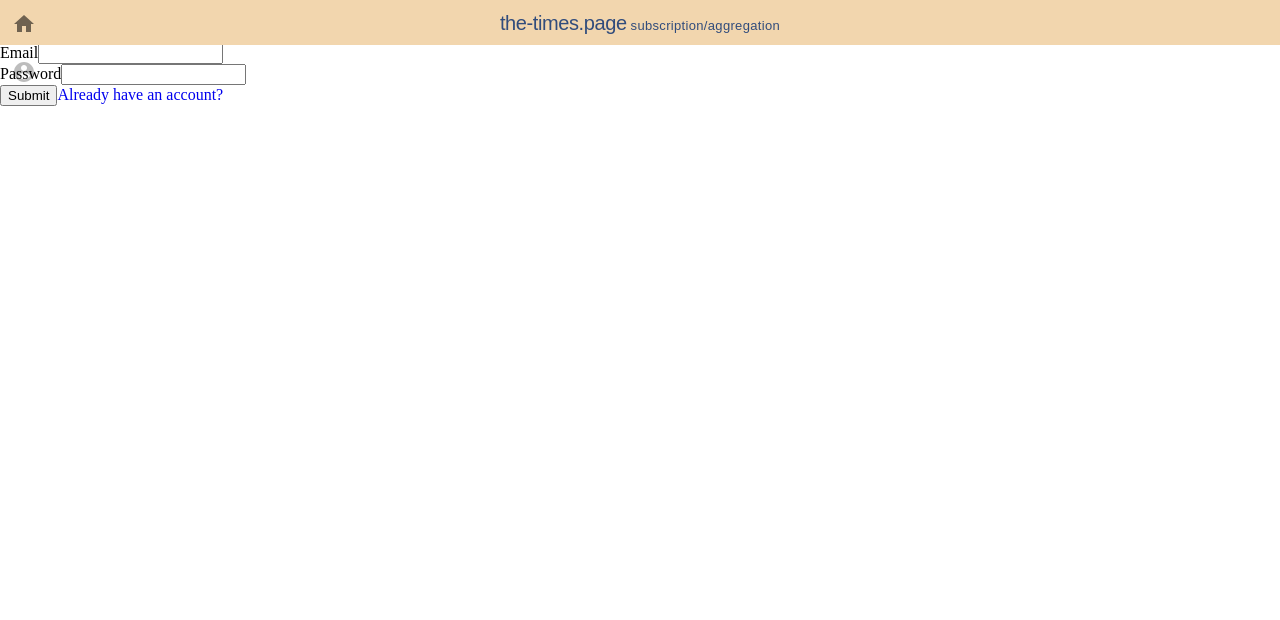
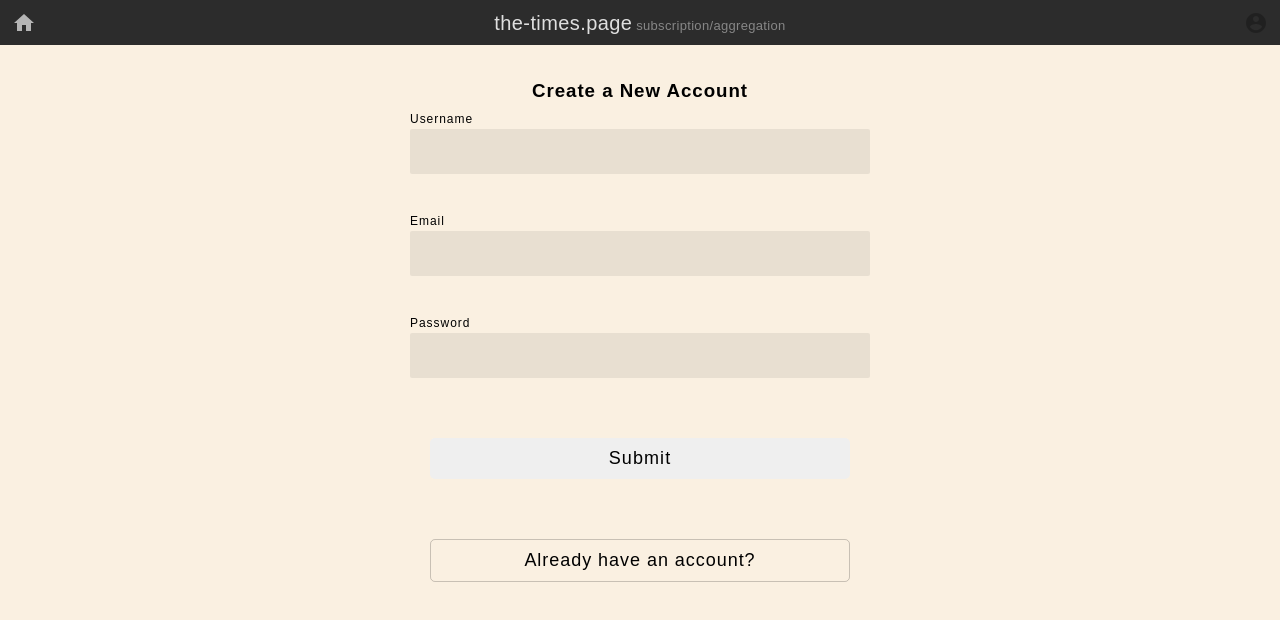
Before and after one commit to MisterPea/NYTimes-Aggregator, a React app in the folder frontend/: page /sign-up in a window 1280 px wide. Shown: the top 620 px of the page. Built offline with nearby package versions, Linux system fonts and the light colour scheme; no server answers; a web font is replaced by a local one.

Commit message:
Styles added and rejiggered

```diff
--- a/frontend/style/global_resets.scss
+++ b/frontend/style/global_resets.scss
@@ -1,5 +1,4 @@
 body {
-    background-color: #FFF;
     padding: 0;
     margin:0;
 }
--- a/frontend/style/mixins.scss
+++ b/frontend/style/mixins.scss
@@ -1,63 +1,21 @@
 @import url("https://use.typekit.net/ire3pav.css");
+
+@mixin visually-hidden {
+  position: absolute;
+      overflow: hidden;
+      clip: rect(0 0 0 0);
+      height: 1px;
+      width: 1px;
+      margin: -1px;
+      padding: 0;
+      border: 0;
+}
 
 @mixin bold-serif {
   font-family: bely-display, sans-serif;
   font-style: normal;
   font-weight: 400;
   letter-spacing: 0.075rem;
-}
-@mixin regular-serif {
-  ont-family: bely, serif;
-  font-weight: 400;
-  font-style: normal;
-}
-
-@mixin regular-bold-serif {
-  ont-family: bely, serif;
-  font-weight: 700;
-  font-style: normal;
-}
-
-@mixin regular-san-serif {
-  font-family: quasimoda, sans-serif;
-  font-weight: 300;
-  font-style: normal;
-}
-
-@mixin regular-san-serif-demi {
-  font-family: quasimoda, sans-serif;
-  font-weight: 600;
-  font-style: normal;
-}
-
-@mixin regular-san-serif-medium {
-  font-family: quasimoda, sans-serif;
-  font-weight: 500;
-  font-style: normal;
-}
-
-@mixin bold-san-serif-italic {
-  font-family: quasimoda, sans-serif;
-  font-weight: 700;
-  font-style: italic;
-}
-
-@mixin regular-cronos {
-  font-family: cronos-pro, sans-serif;
-  font-weight: 400;
-  font-style: normal;
-}
-
-@mixin regular-cronos-light {
-  font-family: cronos-pro, sans-serif;
-  font-weight: 300;
-  font-style: normal;
-}
-
-@mixin regular-cronos-bold {
-  font-family: cronos-pro-caption, sans-serif;
-  font-weight: 600;
-  font-style: normal;
 }
 
 @mixin neue-haas-bold {
--- a/frontend/style/modal_subscription_style.scss
+++ b/frontend/style/modal_subscription_style.scss
@@ -1,39 +1,85 @@
 @import "./mixins.scss";
 
 .modal-wrapper {
-    // // position: fixed;
-    // background-color:rgba(255, 255, 255, 0.9);
-    // z-index: 10;
-    // height: 100%;
-    // width:100%;
-    // top:0;
-    // backdrop-filter: blur(3px);
+  display: flex;
+  flex-direction: column;
+  align-items: center;
   padding: 20px 20px;
 }
 
-MuiDialog-container.MuiDialog-scrollPaper {
-   background-color:rgba(255, 255, 255, 0.9);
+.modal-check-text {
+  @include neue-haas-light;
+  display: block;
+  padding-left: 15px;
+  text-indent: -25px;
+  cursor: pointer;
+  .visually-hidden {
+    @include visually-hidden;
+  }
+  .modal-checkmark {
+    display: inline-block;
+    position: relative;
+    height: 15px;
+    width: 15px;
+    background: rgb(235, 228, 221);
+    border-radius: 2px;
+    vertical-align: middle;
+    margin-right: 10px;
+    margin-bottom: 5px;
+    transition: background-color 200ms cubic-bezier(0.77, 0.82, 0.21, 0.96);
+  }
+
+  .modal-checkmark::after {
+    content: "";
+    position: absolute;
+    width: 7px;
+    height: 11px;
+    border-right: 0 solid #fff;
+    border-bottom: 0 solid #fff;
+    border-radius: 1px;
+    left: 4px;
+    top: 1px;
+    transform: rotate(45deg);
+    z-index: 1;
+    transition: border-width 100ms cubic-bezier(0.77, 0.82, 0.21, 0.96);
+  }
+
+  input:checked {
+    ~ .modal-checkmark::after {
+      border-width: 3px;
+    }
+    ~ .modal-checkmark {
+      background-color: rgb(82, 165, 82);
+    }
+    ~ .label-text {
+      color: green;
+    }
+  }
+}
+.front-label {
+  padding-right: 10px;
 }
 
 .modal-close-button {
-    float: right;
+  position: absolute;
+  top: 5px;
+  right: 5px;
+  // float: right;
   cursor: pointer;
   color: red;
 }
 
 .modal-cta {
-    padding-bottom: 20px;
-    @include regular-san-serif-demi;
+    position: absolute;
+  padding-bottom: 18px;
+  @include neue-haas-bold;
 }
 
 .modal-headline {
+padding-top: 10px;
   padding-bottom: 20px;
   font-size: 25px;
   letter-spacing: -0.01em;
   line-height: 30px;
-    @include bold-san-serif-italic;
+  @include neue-haas-bold;
 }
-
-.modal-check-text {
-    @include regular-san-serif;
-}
--- a/frontend/style/style_main.scss
+++ b/frontend/style/style_main.scss
@@ -1,39 +1,67 @@
 @use "./global_resets.scss";
 @use "./modal_subscription_style.scss";
 @import "./mixins.scss";
+
+body {
+  background-color: rgb(250, 240, 225);
+}
 
 #root {
   display: flex;
   flex-direction: column;
 }
 
-
 // **************************************** //
 // ************ NavBar / Menu ************* //
 // **************************************** //
 
 .navbar-wrapper {
-    width:100%;
-    background-color: rgb(242,214,174);
+  width: 100%;
+  background-color: rgb(44, 44, 44);
   position: fixed;
-    height:45px;
+  height: 45px;
   z-index: 20;
+}
+
+.navigation-wrapper {
+  width: 100%;
+  height: 100%;
+  display: flex;
+  justify-content: space-between;
+  align-items: center;
+}
+
+.home-icon-deactive {
+  .MuiSvgIcon-root {
+    color: rgba(255, 255, 255, 0.05);
+  }
+}
+
+.home-icon-active {
+  .MuiSvgIcon-root {
+    color: rgba(255, 255, 255, 0.65);
+  }
+}
+
+.MuiList-padding {
+  padding: 0;
 }
 
 .site-title {
   @include bold-serif;
-    color: rgb(49, 76, 124);
-    letter-spacing: -0.02em;
+  color: rgba(255, 255, 255, 0.85);
+  letter-spacing: 0.02em;
   font-size: 20px;
   position: absolute;
   width: 100%;
   text-align: center;
   top: 50%;
-    transform: translateY(-50%)
+  transform: translateY(-50%);
 }
 
 .sub-title {
   @include neue-haas-light;
+  opacity: 0.5;
   font-size: 13px;
   letter-spacing: 0.025em;
 }
@@ -45,7 +73,7 @@
 
 .menu-wrapper {
   position: relative;
-    top:50px;
+  top: 45px;
 }
 
 .section-list-wrapper {
@@ -54,7 +82,6 @@
   flex-wrap: wrap;
   justify-content: space-between;
   position: relative;
-
 }
 
 .section-list-item {
@@ -62,10 +89,20 @@
   margin: 2px 0 2px;
 }
 
+.link-button {
+  @include neue-haas-light;
+  color: #000;
+  height: 100%;
+  width: 100%;
+}
 
 // *********************************** //
 // ************ Articles ************* //
-// *********************************** //
+// ********************************** //
+
+.article-wrapper {
+  padding-top: 40px;
+}
 
 .article-list-item {
   margin-bottom: 10px;
@@ -73,30 +110,26 @@
   display: flex;
   align-items: center;
   justify-content: space-between;
-    border-bottom: 0.25px rgb(221, 221, 221) solid;
-}
-
+  border-bottom: 0.25px rgb(197, 186, 171) solid;
   .image-headline {
     display: flex;
     flex-direction: row;
-    padding-bottom: 10px
-}
-
+    padding-bottom: 10px;
     .article-headline {
       @include neue-haas-bold;
       line-height: 2.125ex;
       font-size: 20px;
-    letter-spacing: .03em;
-    padding-right:10px;
+      letter-spacing: 0.03em;
+      padding-right: 10px;
+      color: rgb(75, 75, 75);
     }
-
-.image-headline img {
+    img {
       height: 100%;
       border-radius: 18%;
       margin-right: 10px;
-    border: 0.25px rgb(221, 221, 221) solid
+      border: 0.25px rgb(221, 221, 221) solid;
     }
-
+  }
   .article-abstract {
     @include neue-haas-light;
     font-size: 16px;
@@ -104,10 +137,258 @@
     line-height: 20px;
     padding-right: 10px;
   }
-
   .modal-button {
-    color: rgb(198, 214, 50);
+    color: rgb(68, 133, 175);
     font-size: large;
     cursor: pointer;
     float: right;
+    padding: 6px 6px 0;
+    transition: transform 80ms cubic-bezier(0.42, 0.7, 0.51, 0.99);
+    &:hover {
+      transform: rotate(45deg);
+      transform-origin: 50% 50%;
     }
+  }
+}
+
+// **************************************** //
+// **************** Login ***************** //
+// **************************************** //
+
+.login-body-text {
+  @include neue-haas-light;
+  text-align: center;
+  font-size: 18px;
+  letter-spacing: 0.08em;
+  padding: 0 20px 30px;
+
+  &.failure {
+    padding: 0 20px;
+  }
+}
+
+.login-wrapper {
+  @include neue-haas-bold;
+  letter-spacing: 0.06em;
+  padding: 80px 20px 0;
+  display: flex;
+  flex-direction: column;
+  max-width: 500px;
+  margin: 0 auto;
+}
+
+.login-headline {
+  text-align: center;
+  padding-bottom: 10px;
+  min-width: 100%;
+}
+
+.warning-dialog {
+  color: red;
+  max-width: 500px;
+  text-align: center;
+  margin: 0 auto;
+  height: 25px;
+}
+
+.new-acct {
+  @include neue-haas-light;
+  font-size: 15px;
+  height: 40px;
+}
+
+.email-input,
+.password-input,
+.password-recover-wrapper {
+  display: flex;
+  flex-direction: column;
+  @include neue-haas-light;
+  font-size: 12px;
+  letter-spacing: 0.08em;
+
+  input {
+    @include neue-haas-light;
+    border-radius: 2px;
+    font-size: 16px;
+    letter-spacing: 0.05em;
+    height: 45px;
+    border: none;
+    margin-top: 3px;
+    padding-left: 15px;
+    background-color: rgba(0, 0, 0, 0.07);
+  }
+}
+
+.password-recover-wrapper {
+  padding: 0 20px;
+}
+
+.password-input {
+  padding: 35px 0;
+}
+
+.login-buttons {
+  display: flex;
+  flex-direction: column;
+  padding: 20px 20px;
+
+  button {
+    @include neue-haas-light;
+    letter-spacing: 0.06em;
+    font-size: 18px;
+    padding: 10px 0;
+    border: none;
+    border-radius: 5px;
+    flex: 1 0;
+    cursor: pointer;
+  }
+
+  .forgot-password {
+    @include neue-haas-light;
+    color: rgb(0, 0, 0);
+    font-size: 14px;
+    text-align: center;
+    // padding: 5px 0;
+    background: none;
+  }
+
+  .create-acct-button,
+  .have-account-button {
+    @include neue-haas-light;
+    font-size: 18px;
+    margin-top: 60px;
+    padding: 10px 0;
+    text-align: center;
+    color: rgb(0, 0, 0);
+    border: 0.5px solid rgba(0, 0, 0, 0.2);
+    border-radius: 5px;
+    transition: background-color 0.3s ease-in-out;
+    &:hover {
+      background-color: rgb(209, 255, 209);
+    }
+  }
+}
+// Success page
+.welcome-back {
+  @include neue-haas-light;
+  font-size: 18px;
+  text-align: center;
+}
+
+.continue-button {
+  @include neue-haas-bold;
+  font-size: 16px;
+  margin: 20px;
+  padding: 10px 0;
+  text-align: center;
+  color: rgb(0, 0, 0);
+  border: 0.5px solid rgba(0, 0, 0, 0.2);
+  border-radius: 5px;
+  transition: background-color 0.3s ease-in-out;
+  &:hover {
+    background-color: rgb(209, 255, 209);
+  }
+}
+
+///*+*+*+*+*+*+*+*+*+*+*+*+*+*+*+*+*+*///
+///+*+*+*+*+* Control panel *+*+*+*+*+///
+///*+*+*+*+*+*+*+*+*+*+*+*+*+*+*+*+*+*///
+
+.info-holder {
+  background-color: #fff;
+  border-radius: 5px;
+  padding: 20px;
+  box-shadow: rgba(60, 64, 67, 0.3) 0px 1px 2px 0px, rgba(60, 64, 67, 0.15) 0px 2px 6px 2px;
+}
+
+.control-panel {
+  min-width: 350px;
+  margin: 60px auto 0;
+  letter-spacing: 0.05em;
+
+  h4 {
+    @include neue-haas-bold;
+    text-align: center;
+    font-size: 20px;
+  }
+  p,
+  label {
+    @include neue-haas-light;
+  }
+  .p-italic {
+    @include neue-haas-light;
+    // font-style: italic;
+  }
+
+  // <---- Subscription Info ----> //
+  .pause-subscription {
+    margin: 25px 0;
+    display: flex;
+    flex-direction: column;
+    .top-pause-subscriptions,
+    p {
+      margin: 0 auto;
+    }
+  }
+  .current-subscriptions-title,
+  .subscription-direction {
+    text-align: center;
+  }
+
+  .subscription-direction {
+    font-size: 12px;
+    @include neue-haas-bold;
+    margin-bottom: 20px;
+  }
+
+  .subscription-list {
+    display: flex;
+    flex-direction: column;
+    align-items: center;
+    ul {
+      display: inline-block;
+      margin: 0 auto;
+      li {
+        white-space: nowrap;
+        padding: 2px 0;
+      }
+    }
+  }
+
+  // <---- Account Info ----> //
+  .email-block {
+    text-align: center;
+    margin-top: 15px;
+    .current-info {
+      @include neue-haas-bold;
+    }
+  }
+}
+.current-username {
+  padding-top: 15px;
+}
+
+///*+*+*+*+*+*+*+*+*+*+*+*+*+*+*+*+*+*///
+///+*+*+*+*+* Re-auth panel *+*+*+*+*+///
+///*+*+*+*+*+*+*+*+*+*+*+*+*+*+*+*+*+*///
+.account-change-wrapper {
+  @include neue-haas-light;
+  text-align: center;
+  h4 {
+    margin-bottom: 8px;
+  }
+  .body-holder {
+    display: flex;
+    flex-direction: column;
+
+    input {
+      margin-bottom: 10px;
+      text-align: center;
+      padding: 4px 0;
+      font-size: 18px;
+    }
+  }
+  .input {
+    padding-top: 30px;
+  }
+}
```
Lines whose indentation alone changed are shown as unchanged.
